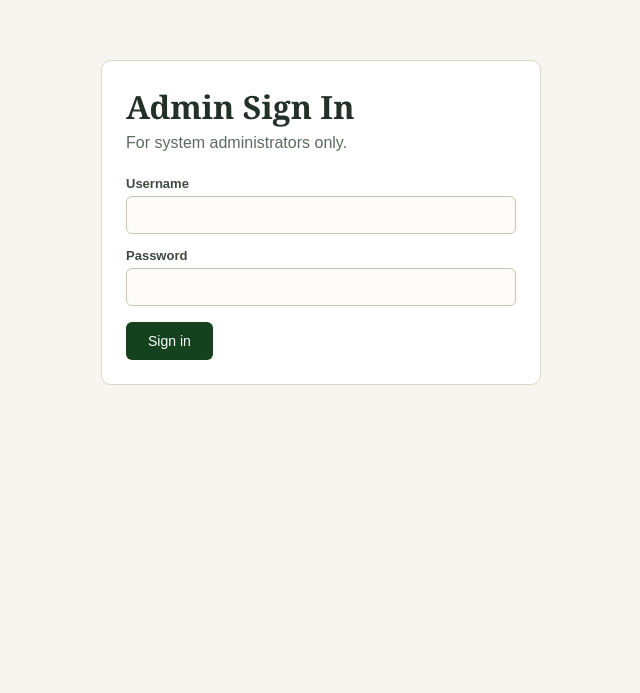
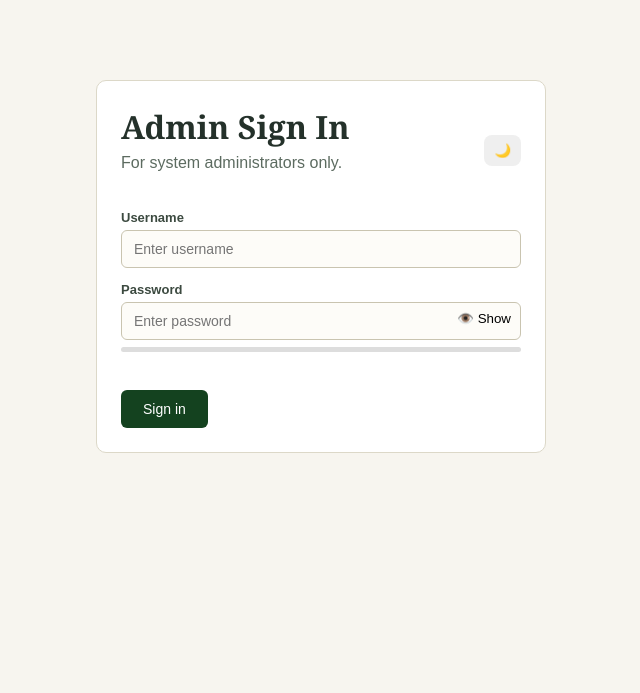
Before and after one commit to chrisolega/cloud-lab-group-project, a PHP site: page /admin/login.php in a window 1280 px wide. Shown: the part 58-751 px from the top of the page, without its empty margins (319-959 px from the left). Run offline with PHP 8.4, Linux system fonts and the light colour scheme; a stand-in replaces the project's code that opens the database connection; some libraries are stand-ins or nearby versions.

Commit message:
login.php

```diff
--- a/admin/login.php
+++ b/admin/login.php
@@ -1,35 +1,314 @@
 <?php
 require_once '../includes/db.php';
+
 $base = '../';
 $title = 'Admin Login';
 $err = '';
+
 if ($_SERVER['REQUEST_METHOD'] == 'POST') {
+
     $user = trim($_POST['username']);
     $pass = $_POST['password'];
+
     $q = $db->prepare('SELECT * FROM admins WHERE username = ?');
     $q->execute(array($user));
     $a = $q->fetch();
+
     if ($a && password_verify($pass, $a['password'])) {
+
         $_SESSION['admin_id'] = $a['id'];
         $_SESSION['admin_name'] = $a['username'];
+
         header('Location: dashboard.php');
         exit;
+
     } else {
+
         $err = 'Wrong username or password.';
     }
 }
+
 include '../includes/header.php';
 ?>
-<div class="card narrow">
+
+<style>
+
+.login-box {
+    max-width: 450px;
+    margin: 50px auto;
+}
+
+.login-box.dark {
+    background: #1f2937;
+    color: white;
+}
+
+.login-top {
+    display: flex;
+    justify-content: space-between;
+    align-items: center;
+}
+
+.theme-btn {
+    border: none;
+    padding: 8px 10px;
+    border-radius: 8px;
+    cursor: pointer;
+}
+
+.password-box {
+    position: relative;
+}
+
+.password-box input {
+    padding-right: 70px;
+    box-sizing: border-box;
+    width: 100%;
+}
+
+.show-password {
+    position: absolute;
+    right: 10px;
+    top: 9px;
+    border: none;
+    background: none;
+    cursor: pointer;
+}
+
+.strength {
+    height: 5px;
+    background: #ddd;
+    border-radius: 5px;
+    margin-top: 7px;
+}
+
+.strength-bar {
+    height: 100%;
+    width: 0;
+    border-radius: 5px;
+    transition: width .3s;
+}
+
+</style>
+
+
+<div class="card narrow login-box" id="loginBox">
+
+    <div class="login-top">
+
+        <div>
             <h1>Admin Sign In</h1>
-<p class="lead">For system administrators only.</p>
-<?php if ($err) { ?><div class="msg bad"><?php echo $err; ?></div><?php } ?>
-<form method="post">
+            <p class="lead">
+                For system administrators only.
+            </p>
+        </div>
+
+        <button
+            type="button"
+            class="theme-btn"
+            onclick="toggleTheme()"
+        >
+            🌙
+        </button>
+
+    </div>
+
+
+    <?php if ($err) { ?>
+
+        <div class="msg bad">
+            <?php echo htmlspecialchars($err); ?>
+        </div>
+
+    <?php } ?>
+
+
+    <form method="post" id="loginForm">
+
         <label>Username</label>
-<input type="text" name="username" required>
+
+        <input
+            type="text"
+            name="username"
+            placeholder="Enter username"
+            autocomplete="username"
+            required
+        >
+
+
         <label>Password</label>
-<input type="password" name="password" required>
-<button type="submit" class="btn">Sign in</button>
+
+        <div class="password-box">
+
+            <input
+                type="password"
+                name="password"
+                id="password"
+                placeholder="Enter password"
+                autocomplete="current-password"
+                required
+            >
+
+            <button
+                type="button"
+                class="show-password"
+                onclick="togglePassword()"
+                id="passwordButton"
+            >
+                👁️ Show
+            </button>
+
+        </div>
+
+
+        <div class="strength">
+            <div
+                class="strength-bar"
+                id="strengthBar"
+            ></div>
+        </div>
+
+        <small id="strengthText"></small>
+
+
+        <br>
+
+        <button
+            type="submit"
+            class="btn"
+            id="loginButton"
+        >
+            Sign in
+        </button>
+
     </form>
+
 </div>
+
+
+<script>
+
+/* Show / Hide Password */
+
+function togglePassword() {
+
+    const password =
+        document.getElementById('password');
+
+    const button =
+        document.getElementById('passwordButton');
+
+    if (password.type === 'password') {
+
+        password.type = 'text';
+        button.textContent = '🙈 Hide';
+
+    } else {
+
+        password.type = 'password';
+        button.textContent = '👁️ Show';
+
+    }
+
+}
+
+
+/* Password Strength */
+
+document.getElementById('password')
+.addEventListener('input', function () {
+
+    const password = this.value;
+
+    const bar =
+        document.getElementById('strengthBar');
+
+    const text =
+        document.getElementById('strengthText');
+
+    let strength = 0;
+
+    if (password.length >= 6) strength++;
+    if (/[A-Z]/.test(password)) strength++;
+    if (/[0-9]/.test(password)) strength++;
+    if (/[^A-Za-z0-9]/.test(password)) strength++;
+
+    if (password.length === 0) {
+
+        bar.style.width = '0';
+        text.textContent = '';
+
+    } else if (strength <= 1) {
+
+        bar.style.width = '25%';
+        text.textContent = 'Weak password';
+
+    } else if (strength <= 3) {
+
+        bar.style.width = '65%';
+        text.textContent = 'Medium password';
+
+    } else {
+
+        bar.style.width = '100%';
+        text.textContent = 'Strong password';
+
+    }
+
+});
+
+
+/* Dark / Light Mode */
+
+function toggleTheme() {
+
+    document.body.classList.toggle('dark');
+
+    const box =
+        document.getElementById('loginBox');
+
+    box.classList.toggle('dark');
+
+    if (document.body.classList.contains('dark')) {
+
+        localStorage.setItem('theme', 'dark');
+
+    } else {
+
+        localStorage.setItem('theme', 'light');
+
+    }
+
+}
+
+
+/* Remember Theme */
+
+if (localStorage.getItem('theme') === 'dark') {
+
+    document.body.classList.add('dark');
+
+    document.getElementById('loginBox')
+        .classList.add('dark');
+
+}
+
+
+/* Loading State */
+
+document.getElementById('loginForm')
+.addEventListener('submit', function () {
+
+    const button =
+        document.getElementById('loginButton');
+
+    button.disabled = true;
+
+    button.textContent = 'Signing in...';
+
+});
+
+</script>
+
+
 <?php include '../includes/footer.php'; ?>
```
Lines whose indentation alone changed are shown as unchanged.
